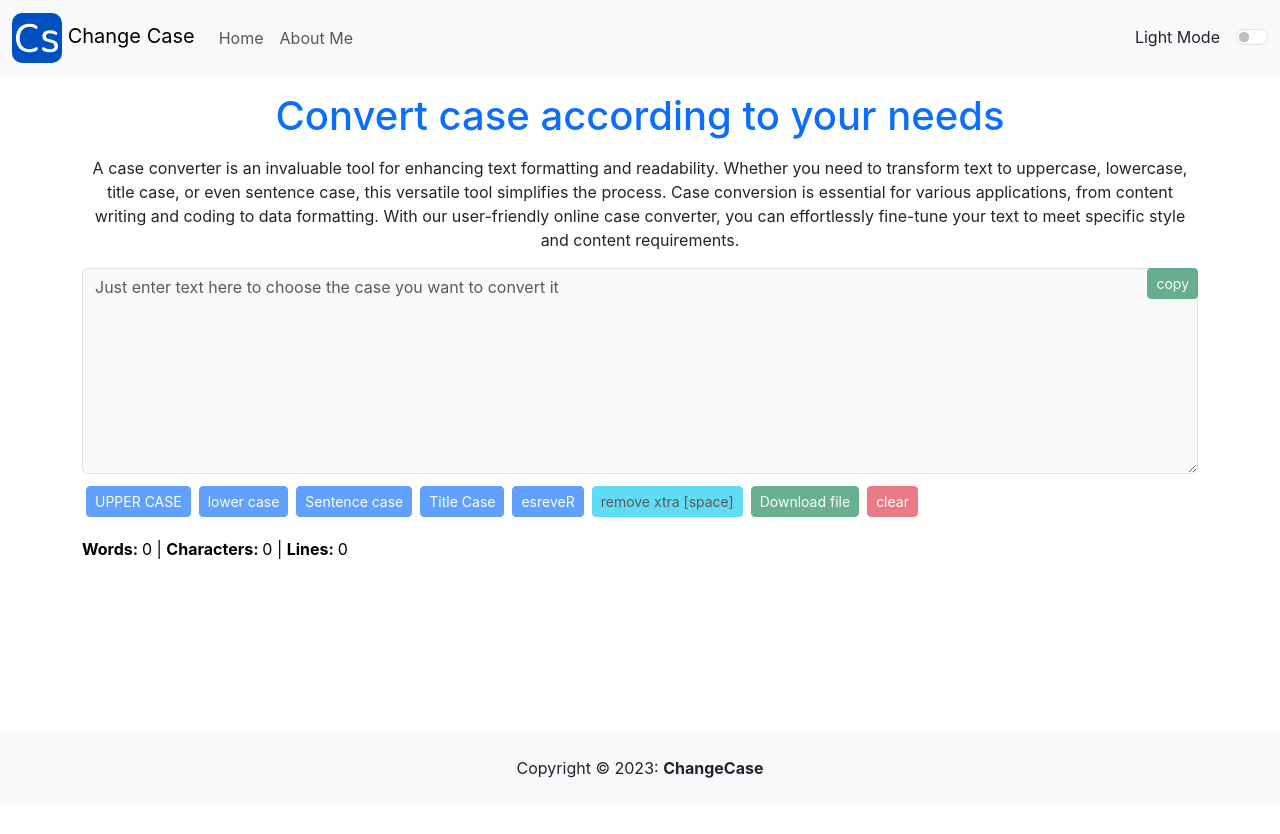
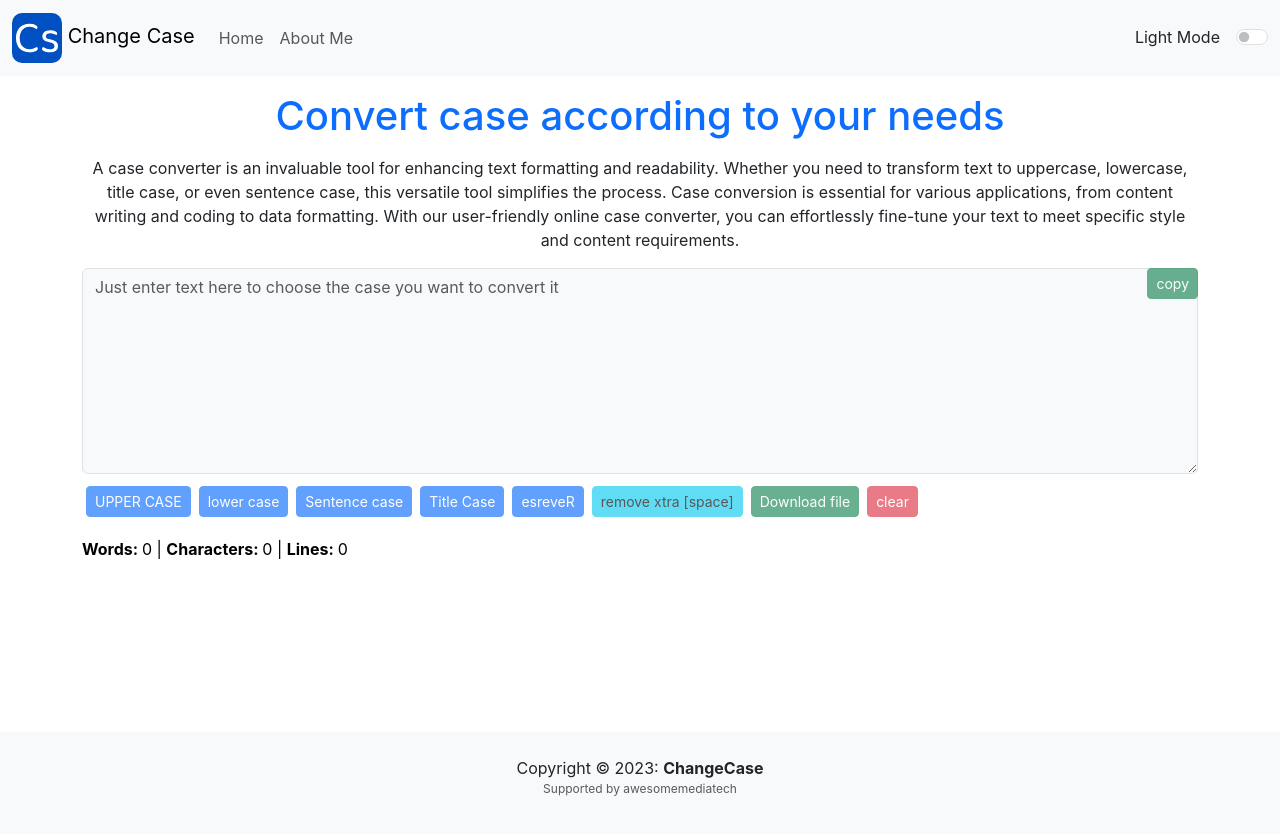
Before and after one commit to armexx/change-case, a React (Create React App) app: page / in a window 1280 px wide. Shown: the top 834 px of the page. Before the commit the page ends 804 px from the top, so only its background shows below. Built offline with nearby package versions, Linux system fonts and the light colour scheme.

Commit message:
footer text added

```diff
--- a/src/components/Copyright.js
+++ b/src/components/Copyright.js
@@ -6,6 +6,7 @@ function Copyright(props){
     <footer className={`text-center text-lg-start bg-${props.mode==='light'?'light':'dark'}`}>
         <div className={`text-center p-4 text-${props.mode==='light'?'dark':'light'}`}>
         Copyright © {cYear}: <span className="text-reset fw-bold">ChangeCase</span>
+        <p className='sm-font text-muted'>Supported by awesomemediatech</p>
         </div>
     </footer>
   )
```
